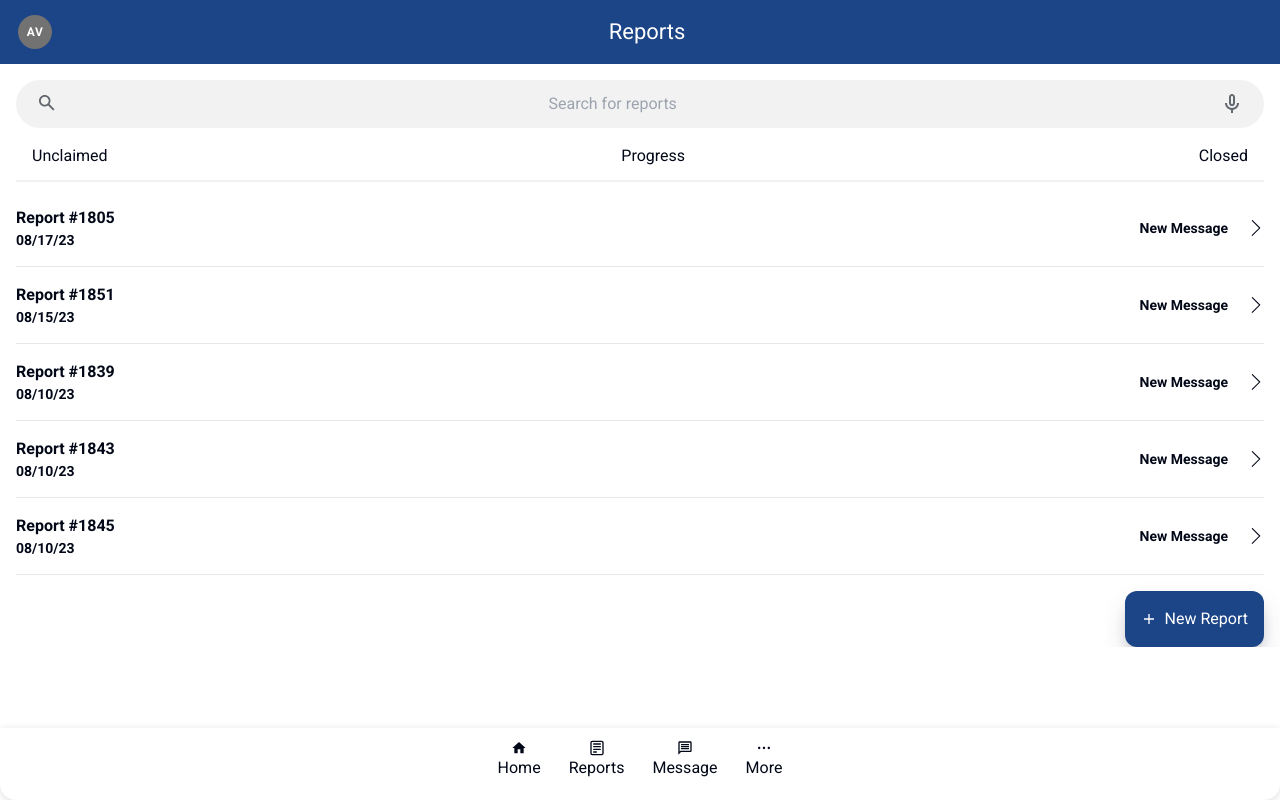
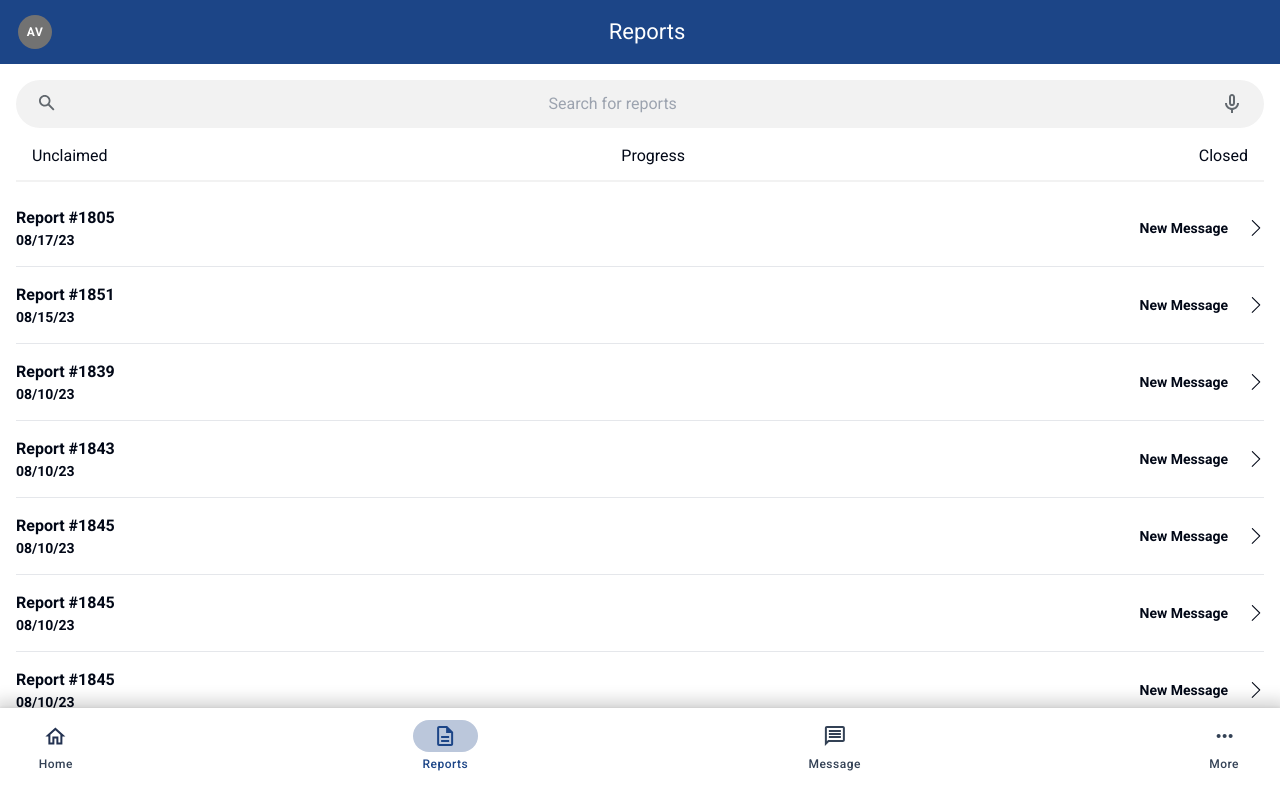
Before and after one commit to Philly-Truce/phillytruce-pwa, a Next.js app: page /reports in a window 1280 px wide. Built offline with nearby package versions, Linux system fonts and the light colour scheme; no server answers.

Commit message:
features added: polished menu bar with sliding selector, app scrolling when overflowed, menu box shadow when scrolling enabled

```diff
--- a/src/app/api/new-conversation/route.ts
+++ b/src/app/api/new-conversation/route.ts
@@ -25,7 +25,7 @@ export async function POST(request: NextRequest) {
         "configuration.filters": ["onMessageAdded"],
         "configuration.method": "POST",
         "configuration.url":
-          "https://conclusion-ultimate-dead-solution.trycloudflare.com/api/inbound-messages",
+          "https://customers-wt-serum-northeast.trycloudflare.com/api/inbound-messages",
         "configuration.replayAfter": 0,
         target: "webhook",
       });
--- a/src/app/client-layout.tsx
+++ b/src/app/client-layout.tsx
@@ -1,20 +1,47 @@
+"use client";
+
 import Menu from "@/components/global/menu";
 import TopBanner from "@/components/global/top-banner";
+import React, { RefObject, useEffect, useRef, useState } from "react";
+import { usePathname } from "next/navigation";
 
 export default function ClientLayout({
   children,
 }: {
   children: React.ReactNode;
 }) {
+  const containerRef: RefObject<HTMLDivElement> = useRef(null);
+  const [hasOverflow, setHasOverflow] = useState(false);
+  const pathname = usePathname();
+
+  useEffect(() => {
+    const checkOverflow = () => {
+      if (containerRef.current) {
+        const hasVerticalOverflow =
+          containerRef.current.scrollHeight > containerRef.current.clientHeight;
+        setHasOverflow(hasVerticalOverflow);
+      }
+    };
+
+    checkOverflow();
+    window.addEventListener("resize", checkOverflow);
+
+    return () => window.removeEventListener("resize", checkOverflow);
+  }, [pathname]);
+
   return (
     <div id="client-layout" className="flex flex-col max-h-screen h-screen">
       <TopBanner />
-      <main id="client-layout-inner1" className="flex-grow flex flex-col ">
+      <main
+        id="client-layout-inner1"
+        className="flex-grow flex flex-col overflow-scroll"
+        ref={containerRef}
+      >
         <div id="client-layout-inner2" className="flex-grow flex justify-start">
           {children}
         </div>
       </main>
-      <Menu />
+      <Menu hasOverflow={hasOverflow} />{" "}
     </div>
   );
 }
--- a/src/app/messages/[id]/page.tsx
+++ b/src/app/messages/[id]/page.tsx
@@ -32,26 +32,18 @@ export default function Home({ params }: { params: { id: string } }) {
 
   return (
     <div id="chat-wrapper" className="w-full bg-[#f3f3f3] pt-16 max-h-screen">
-      {/* Document Icon Spotlight */}
-      <div
-        id="document-icon-spotlight"
-        className={`fixed w-14 h-14 z-20 top-2 right-3 transition-shadow duration-300  ${
-          onboardingStep === 3 && "shadow-[0_0_0_9999px_rgba(0,0,0,0.35)]"
-        }`}
-      />
       {selectedConversation ? (
         <div id="chat-onboarding-wrapper" className="h-full">
           <Chat
             conversationProxy={selectedConversation}
             onboardingStep={onboardingStep}
           />
-          {onboardingStep < 4 && (
-            <OnboardingModal
-              step={onboardingStep}
-              onNext={() => setOnboardingStep(onboardingStep + 1)}
-              setOnboardingStep={setOnboardingStep}
-            />
-          )}
+          {/* {onboardingStep < 4 && ( */}
+          <OnboardingModal
+            step={onboardingStep}
+            setOnboardingStep={setOnboardingStep}
+          />
+          {/* )} */}
         </div>
       ) : (
         <div id="loading" className="text-center mt-72">
--- a/src/components/global/menu.tsx
+++ b/src/components/global/menu.tsx
@@ -1,19 +1,113 @@
 "use client";
-import { MdHome, MdOutlineMessage } from "react-icons/md";
-import { IoIosMore } from "react-icons/io";
-import { CgNotes } from "react-icons/cg";
 import Link from "next/link";
 import { usePathname } from "next/navigation";
+import { useEffect, useRef, useState } from "react";
 
 const menuItems = [
-  { href: "/home", Icon: MdHome, label: "Home" },
-  { href: "/reports", Icon: CgNotes, label: "Reports" },
-  { href: "/messages", Icon: MdOutlineMessage, label: "Message" },
-  { href: "/more", Icon: IoIosMore, label: "More" },
+  {
+    href: "/home",
+    icon: (selected: boolean) => (
+      <svg
+        width="25"
+        height="24"
+        viewBox="0 0 25 24"
+        fill="none"
+        xmlns="http://www.w3.org/2000/svg"
+      >
+        <path
+          d="M12.375 6.19L17.375 10.69V18.5H15.375V12.5H9.375V18.5H7.375V10.69L12.375 6.19ZM12.375 3.5L2.375 12.5H5.375V20.5H11.375V14.5H13.375V20.5H19.375V12.5H22.375L12.375 3.5Z"
+          fill={selected ? "#1C4587" : "#233251"}
+        />
+      </svg>
+    ),
+    label: "Home",
+  },
+  {
+    href: "/reports",
+    icon: (selected: boolean) => (
+      <svg
+        width="25"
+        height="24"
+        viewBox="0 0 25 24"
+        fill="none"
+        xmlns="http://www.w3.org/2000/svg"
+      >
+        <path
+          d="M8.125 16H16.125V18H8.125V16ZM8.125 12H16.125V14H8.125V12ZM14.125 2H6.125C5.025 2 4.125 2.9 4.125 4V20C4.125 21.1 5.015 22 6.115 22H18.125C19.225 22 20.125 21.1 20.125 20V8L14.125 2ZM18.125 20H6.125V4H13.125V9H18.125V20Z"
+          fill={selected ? "#1C4587" : "#334155"}
+        />
+      </svg>
+    ),
+    label: "Reports",
+  },
+  {
+    href: "/messages",
+    icon: (selected: boolean) => (
+      <svg
+        width="25"
+        height="24"
+        viewBox="0 0 25 24"
+        fill="none"
+        xmlns="http://www.w3.org/2000/svg"
+      >
+        <path
+          d="M4.875 4H20.875V16H6.045L4.875 17.17V4ZM4.875 2C3.775 2 2.885 2.9 2.885 4L2.875 22L6.875 18H20.875C21.975 18 22.875 17.1 22.875 16V4C22.875 2.9 21.975 2 20.875 2H4.875ZM6.875 12H18.875V14H6.875V12ZM6.875 9H18.875V11H6.875V9ZM6.875 6H18.875V8H6.875V6Z"
+          fill={selected ? "#1C4587" : "#334155"}
+        />
+      </svg>
+    ),
+    label: "Message",
+  },
+  {
+    href: "/more",
+    icon: (selected: boolean) => (
+      <svg
+        width="25"
+        height="24"
+        viewBox="0 0 25 24"
+        fill="none"
+        xmlns="http://www.w3.org/2000/svg"
+      >
+        <path
+          fillRule="evenodd"
+          clipRule="evenodd"
+          d="M6.625 10C5.525 10 4.625 10.9 4.625 12C4.625 13.1 5.525 14 6.625 14C7.725 14 8.625 13.1 8.625 12C8.625 10.9 7.725 10 6.625 10ZM18.625 10C17.525 10 16.625 10.9 16.625 12C16.625 13.1 17.525 14 18.625 14C19.725 14 20.625 13.1 20.625 12C20.625 10.9 19.725 10 18.625 10ZM10.625 12C10.625 10.9 11.525 10 12.625 10C13.725 10 14.625 10.9 14.625 12C14.625 13.1 13.725 14 12.625 14C11.525 14 10.625 13.1 10.625 12Z"
+          fill={selected ? "#1C4587" : "#334155"}
+        />
+      </svg>
+    ),
+    label: "More",
+  },
 ];
 
-export default function Menu() {
+export default function Menu({ hasOverflow }: { hasOverflow: boolean }) {
   const pathname = usePathname();
+  const [activeIndex, setActiveIndex] = useState(0);
+  const [highlightStyle, setHighlightStyle] = useState({});
+  const menuRef = useRef<HTMLDivElement>(null);
+
+  // Set activeIndex
+  useEffect(() => {
+    const currentIndex = menuItems.findIndex((item) => item.href === pathname);
+    if (currentIndex !== -1) {
+      setActiveIndex(currentIndex);
+    }
+  }, [pathname]);
+
+  useEffect(() => {
+    if (menuRef.current) {
+      const activeItem = menuRef.current.children[
+        activeIndex + 1
+      ].querySelector("#icon-wrapper") as HTMLElement;
+      if (activeItem) {
+        const { offsetLeft, offsetWidth } = activeItem;
+        setHighlightStyle({
+          left: `${offsetLeft}px`,
+          width: `${offsetWidth}px`,
+        });
+      }
+    }
+  }, [activeIndex]);
 
   if (
     pathname === "/login" ||
@@ -24,15 +118,56 @@ export default function Menu() {
   }
 
   return (
-    <div className="flex justify-center space-x-7 px-10 pt-3 pb-5 rounded-b-2xl shadow-[rgba(99,99,99,0.2)_0px_2px_8px_0px]">
-      {menuItems.map(({ href, Icon, label }) => (
-        <Link href={href} key={href}>
-          <button className="space-y-2">
-            <Icon className="mx-auto" />
-            <span>{label}</span>
-          </button>
-        </Link>
-      ))}
+    <div
+      className={`relative flex justify-between pb-3 px-2 ${
+        hasOverflow
+          ? "shadow-[1px_-2px_15px_6px_rgba(0,0,0,0.16),0px_1px_4px_1px_rgba(0,0,0,0.11)]"
+          : "shadow-[0px_4px_4px_0px_rgba(0,0,0,0.25)]"
+      }`}
+      ref={menuRef}
+    >
+      <div
+        id="selector-blob"
+        className="absolute top-3 h-8 bg-[#bbc7db] w-2 rounded-2xl transition-all duration-300 ease-in-out z-10"
+        style={highlightStyle}
+      />
+      {menuItems.map(({ href, icon, label }) => {
+        const isSelected = pathname === href;
+        return (
+          <Link href={href} key={href}>
+            <div
+              id="icon-label-wrapper"
+              className="pt-3 pb-4 flex flex-col items-center gap-1"
+            >
+              <div id="icon-double-wrap" className="z-20 px-[15.38px]">
+                <div
+                  id="icon-wrapper"
+                  className={`px-5 py-1 rounded-2xl text-center`}
+                >
+                  {icon(isSelected)}
+                </div>
+              </div>
+              <div
+                id="menu-label"
+                className={`text-center text-xs font-medium leading-4 tracking-[0.5px] ${
+                  isSelected ? "text-[#1C4587]" : "text-[#334155]"
+                }`}
+              >
+                {label}
+              </div>
+            </div>
+          </Link>
+        );
+      })}
     </div>
   );
 }
+
+{
+  /* <div
+id="icon-wrapper"
+className={`px-5 py-1 rounded-2xl ${
+  isSelected && "bg-[#bbc7db]"
+}`}
+> */
+}
--- a/src/components/messages/chat.tsx
+++ b/src/components/messages/chat.tsx
@@ -170,7 +170,7 @@ export default function Home({
       <form
         id="input"
         onSubmit={sendMessage}
-        className="flex border py-4 pr-[27px] pl-[23px] items-center gap-[21px] rounded-[28px] bg-white mb-6 mr-4"
+        className="flex border py-4 pr-[27px] pl-[23px] items-center gap-[21px] rounded-[28px] bg-white mb-6 mx-[22px]"
       >
         {/* Emoji */}
         <svg
--- a/src/components/reports/list.tsx
+++ b/src/components/reports/list.tsx
@@ -8,7 +8,7 @@ import ReportsBrief from "../../data/reports-brief";
 
 export default function List() {
   return (
-    <div>
+    <div id="shadcn-tabs-component" className="">
       <Tabs defaultValue="unclaimed">
         <TabsList>
           <TabsTrigger value="unclaimed">Unclaimed</TabsTrigger>
--- a/src/data/report.ts
+++ b/src/data/report.ts
@@ -24,6 +24,26 @@ const reportData: Report[] = [
     reportName: "Report #1845",
     reportDate: "08/10/23",
   },
+  {
+    reportName: "Report #1845",
+    reportDate: "08/10/23",
+  },
+  {
+    reportName: "Report #1845",
+    reportDate: "08/10/23",
+  },
+  {
+    reportName: "Report #1845",
+    reportDate: "08/10/23",
+  },
+  {
+    reportName: "Report #1845",
+    reportDate: "08/10/23",
+  },
+  {
+    reportName: "Report #1845",
+    reportDate: "08/10/23",
+  },
 ];
 
 export default reportData;
--- a/src/data/reports-brief.tsx
+++ b/src/data/reports-brief.tsx
@@ -14,7 +14,7 @@ const ReportsBrief: React.FC = () => {
   };
 
   return (
-    <div>
+    <div id="reports-brief" className="">
       {reportData.map((report, index) => (
         <div
           key={index}
```
Also changed, not shown: src/components/messages/onboarding-modal.tsx (+56 -31 lines), src/data/reports.json (indentation only).
